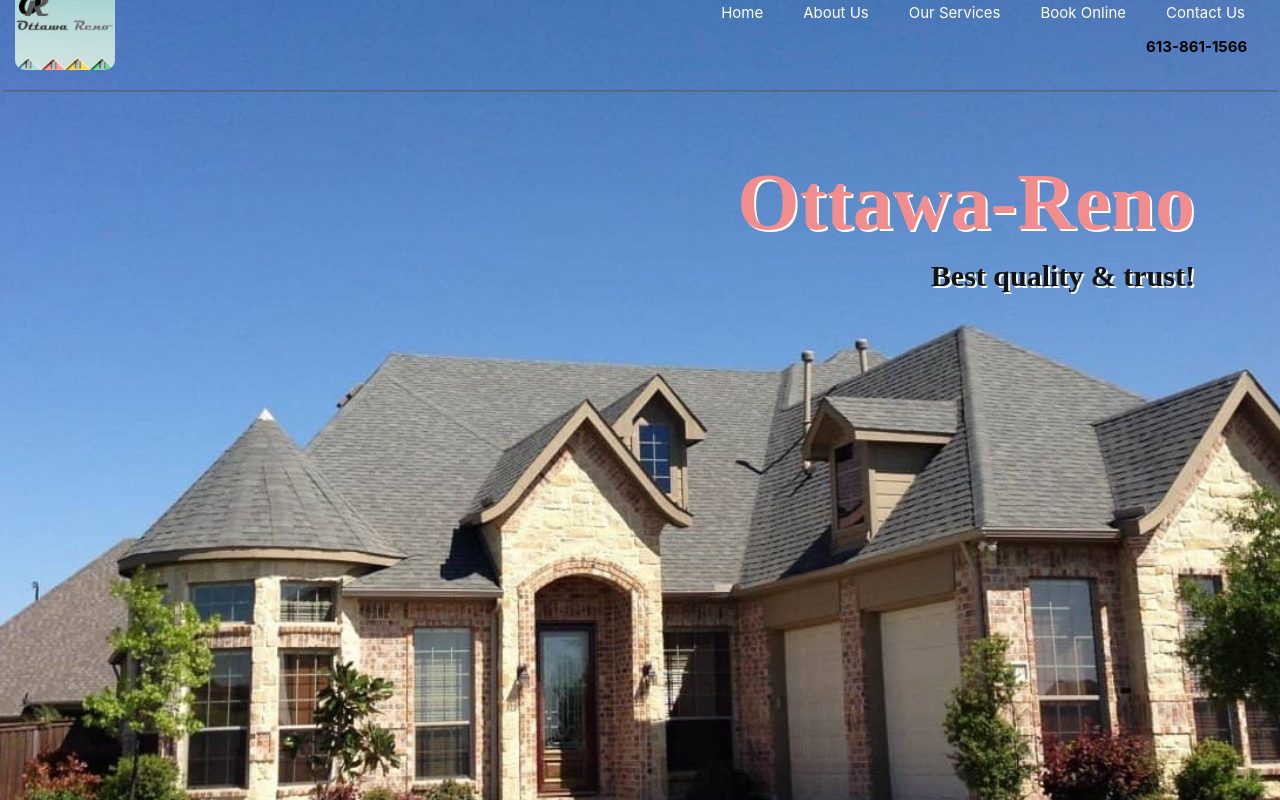
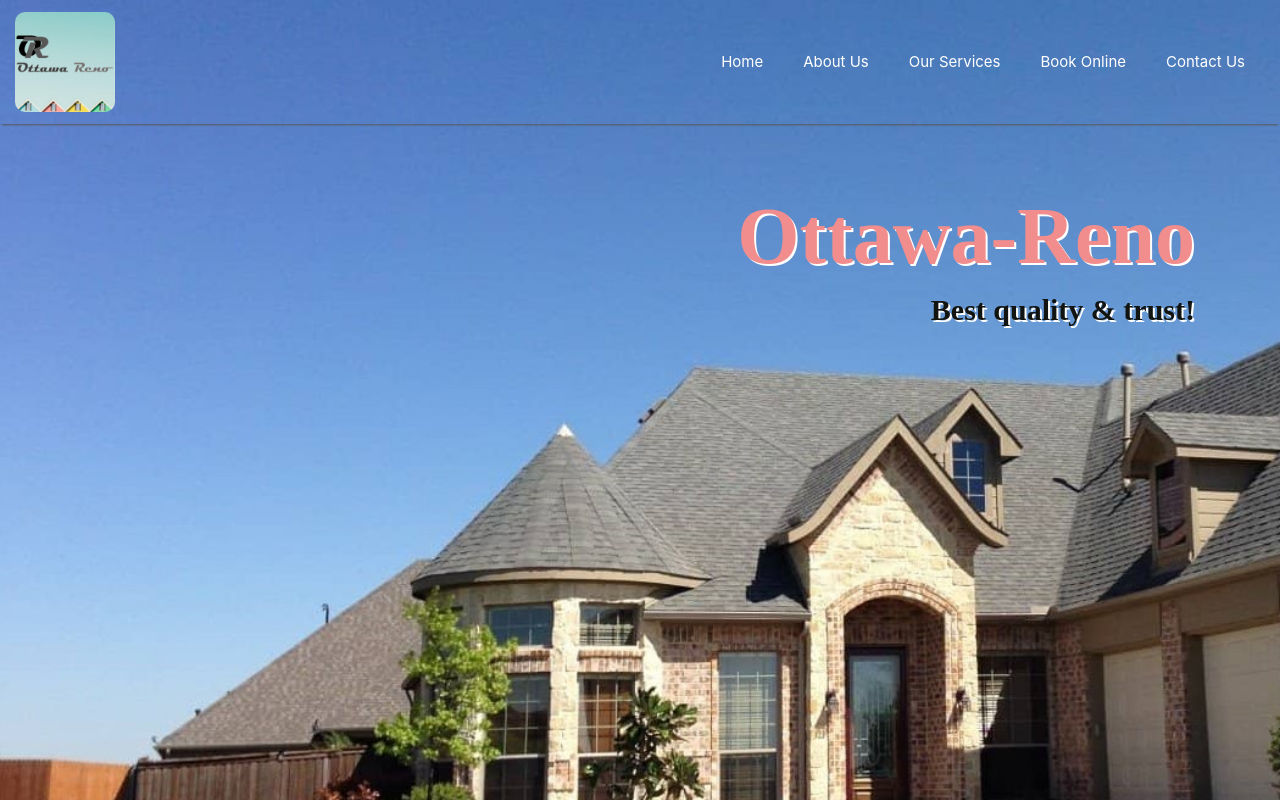
Before and after one commit to shabnam-priyanka/ottawa-reno, a Next.js app: page / in a window 1280 px wide. Shown: the top 800 px of the page. Built offline with nearby package versions, Linux system fonts and the light colour scheme.

Commit message:
done @Mahbub-Hasan1

```diff
--- a/components/ShareComponent/Navbar.js
+++ b/components/ShareComponent/Navbar.js
@@ -49,12 +49,14 @@
                         <Link href="/contactUs">
                             <a className="nav-link">Contact Us</a>
                         </Link>
-                        <span className="navNumber">613-861-1566 </span>
 
                     </li>
                 </ul>
+
             </div>
+
         </nav>
+        {/* <span className="navNumber">613-861-1566 </span> */}
     </div>
 );
 export default Navbar;
--- a/pages/style.css
+++ b/pages/style.css
@@ -9,28 +9,25 @@
 .logo {
   height: 50px;
   width: 100px;
-  margin-bottom: 50px;
   border-radius: 10px;
 }
 
 /* ******************** */
 .navbar {
-  /* background-color: rgba(255, 217, 0, 0.349); */
-  height: 90px;
-  padding-bottom: 0px;
-  padding-top: 65px;
+  height: auto !important;
   box-shadow: 0 3px 2px -2px rgb(88, 87, 87);
 }
 
-.navNumber {
+/* .navNumber {
   z-index: 3;
   position: relative;
-  top: -40px;
-  left: 0px;
+  top: -30px;
+  right: 10px;
   font-weight: bold;
   color: black;
   background-color: rgba(255, 255, 255, 0);
-}
+  float: right;
+} */
 
 .nav-link {
   color: #fff !important;
@@ -39,16 +36,10 @@
 
 .navbar-toggler {
   background-color: #fff;
-  position: relative;
-  top: -20px;
   font-size: 25px;
 }
 
 @media (max-width: 991px) {
-  .navbar {
-    padding-bottom: 50px;
-    padding-top: 10px;
-  }
   .logo {
     height: 50px;
     width: 100px;
@@ -57,7 +48,6 @@
   .nav-item {
     background-color: #3e3e3e;
     text-align: center;
-    z-index: 5;
     font-weight: bold;
     border: 1px solid #fff;
   }
@@ -72,8 +62,8 @@
   background: url("/Ottawa-Reno.jpg") 0 0 / cover;
   /* background-size: cover; */
   background-repeat: no-repeat;
-  /* background-attachment: fixed; */
-  background-position: center;
+  background-attachment: fixed;
+  /* background-position: center; */
   /* background-position: ; */
 }
 
```
